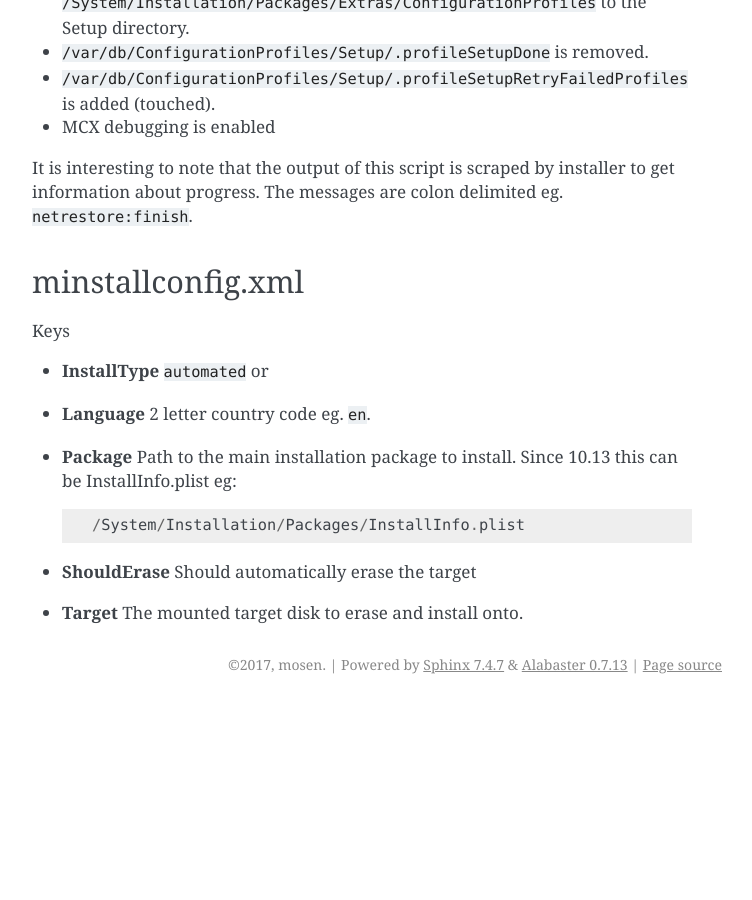
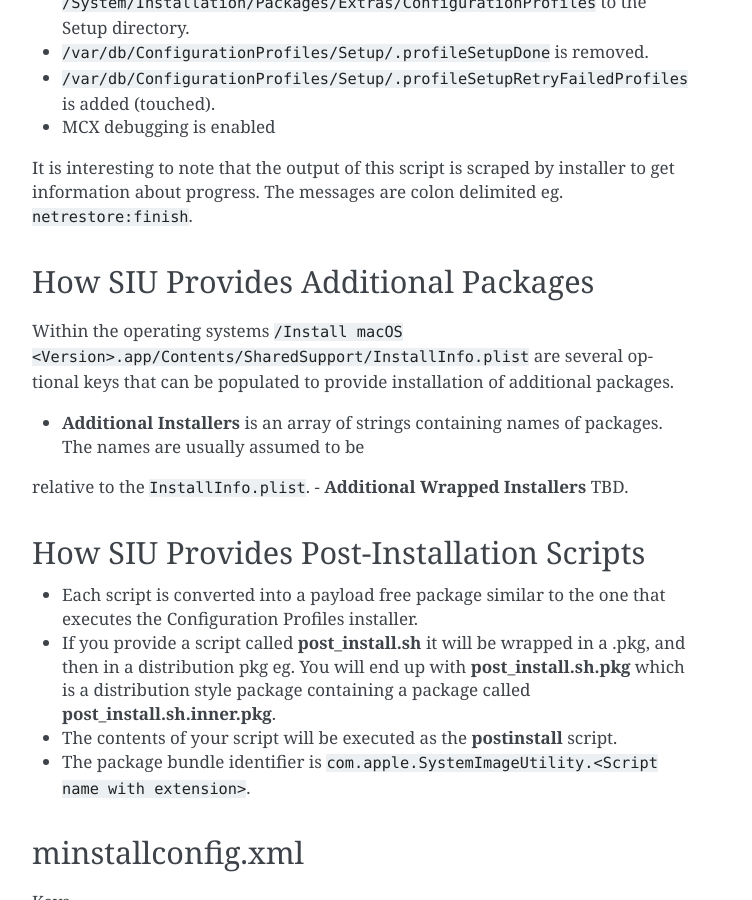
Before and after one commit to mosen/macdocs, a Sphinx documentation site: the page built from source/NetBoot/NetInstall.rst, in a window 1280 px wide and 900 px high, scrolled down 962 px. Shown: the whole window, without its empty margins (388-1140 px from the left). Built offline with Sphinx 7.4.7, drawn with Linux system fonts in a browser that asks for light colours; pages that are not in the unit, such as notebooks, are missing from menus; before the commit the page ends 1666 px from its top, so only the background shows below that; some of the changed text lies outside the part shown.

Commit message:
NetInstall info from 10.13

```diff
--- a/source/NetBoot/NetInstall.rst
+++ b/source/NetBoot/NetInstall.rst
@@ -41,6 +41,28 @@
 It is interesting to note that the output of this script is scraped by installer to get information about progress.
 The messages are colon delimited eg. ``netrestore:finish``.
 
+How SIU Provides Additional Packages
+------------------------------------
+
+Within the operating systems ``/Install macOS <Version>.app/Contents/SharedSupport/InstallInfo.plist`` are several optional keys that can be populated to provide installation
+of additional packages.
+
+- **Additional Installers** is an array of strings containing names of packages. The names are usually assumed to be
+relative to the ``InstallInfo.plist``.
+- **Additional Wrapped Installers** TBD.
+
+
+How SIU Provides Post-Installation Scripts
+------------------------------------------
+
+- Each script is converted into a payload free package similar to the one that executes the Configuration Profiles
+  installer.
+- If you provide a script called **post_install.sh** it will be wrapped in a .pkg, and then in a distribution pkg eg.
+  You will end up with **post_install.sh.pkg** which is a distribution style package containing a package called
+  **post_install.sh.inner.pkg**.
+- The contents of your script will be executed as the **postinstall** script.
+- The package bundle identifier is ``com.apple.SystemImageUtility.<Script name with extension>``.
+
 minstallconfig.xml
 ------------------
 
```
